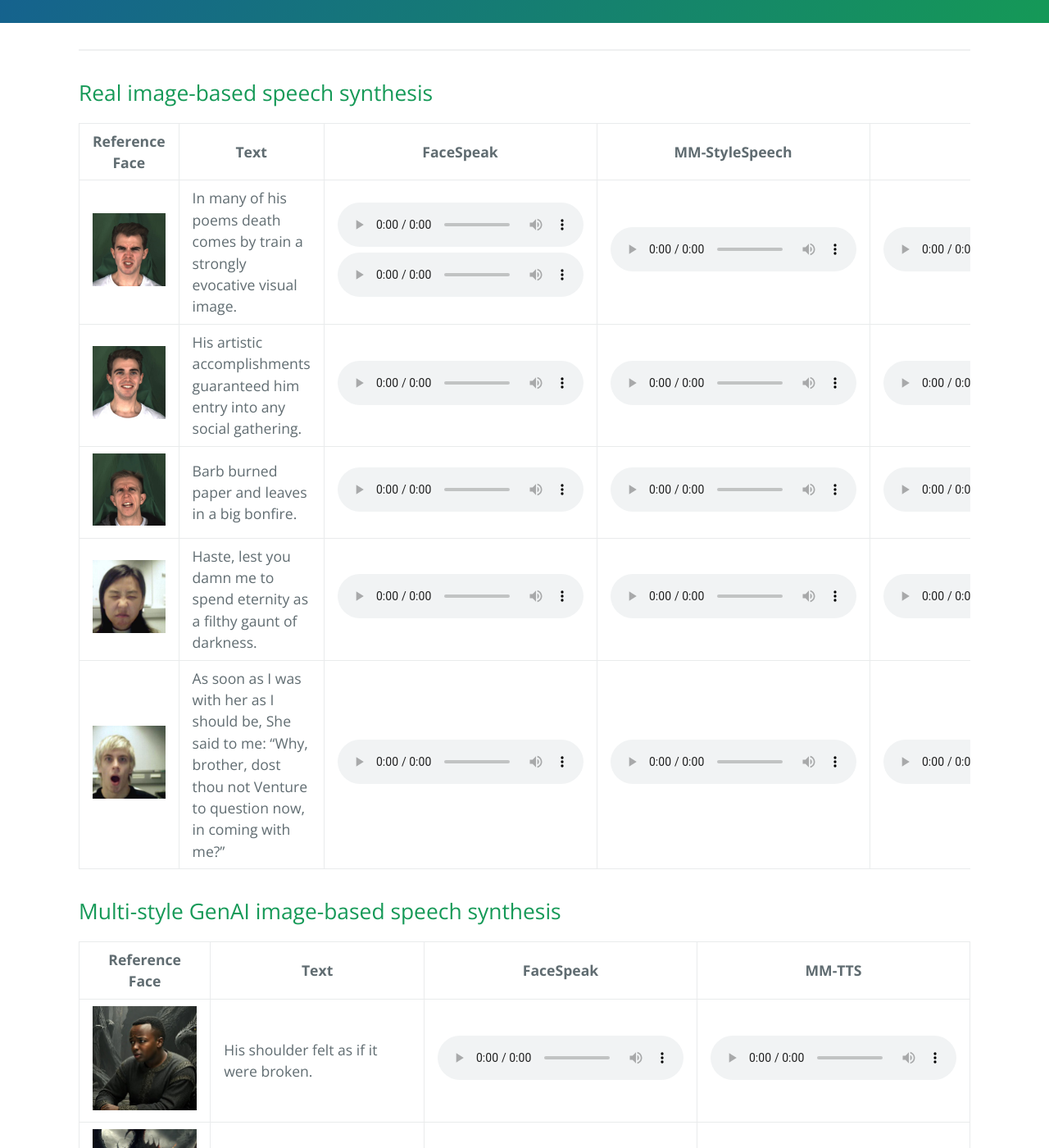
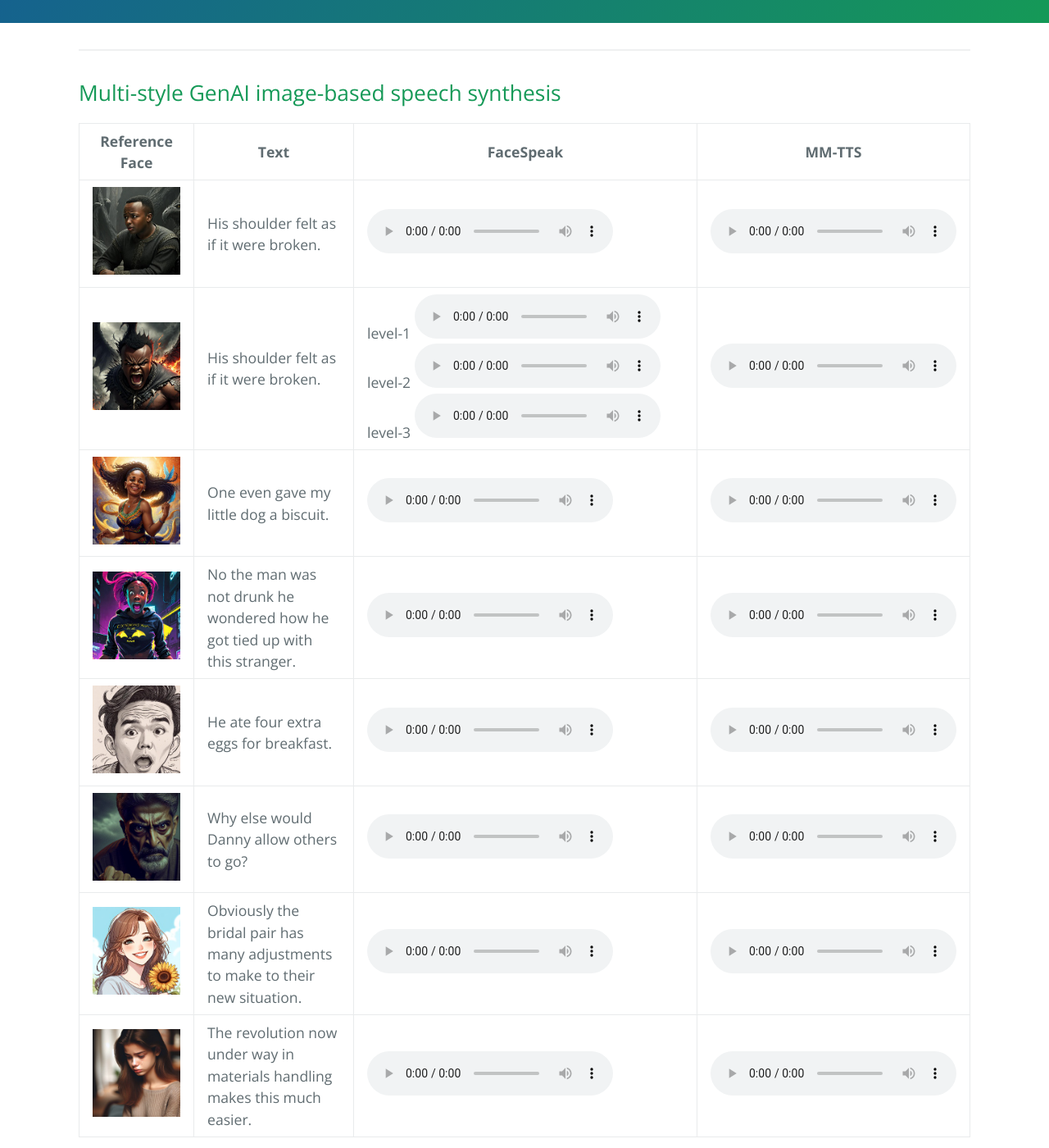
Before and after one commit to MayYard/facespeak, a Jekyll site: the page built from index.md, in a window 1280 px wide and 1400 px high, scrolled down 460 px. Shown: the whole window at 82% size. Built offline with Jekyll 4.4.1, drawn with Linux system fonts in a browser that asks for light colours; our own code applies the rules of GitHub Pages for plain Markdown files; the repository's description, which GitHub fills in, is left out; some of the changed text lies outside the part shown.

Commit message:
try 2 index.md to compile html.

```diff
--- a/index.md
+++ b/index.md
@@ -1,4 +1,16 @@
 ---
+## Multi-style GenAI image-based speech synthesis
+
+| <center> Reference Face </center> | <center> Text </center> | <center> FaceSpeak </center> |  <center> MM-TTS </center> |
+| -----------     |  -----------    | -----------    | -----------     |
+| ![](Resource/multi-style/sad1.jpg) | His shoulder felt as if it were broken.| <audio src="Resource/multi-style2/sad1.wav" controls preload></audio> |<audio src="Resource/multi-style/sad1.wav" controls preload></audio> |
+| ![](Resource/multi-style/angry1.jpg) | His shoulder felt as if it were broken. | level-1 <audio src="Resource/multi-style/angry1.wav" controls preload></audio> level-2 <audio src="Resource/multi-style/angry1.wav" controls preload></audio> level-3 <audio src="Resource/multi-style/angry1.wav" controls preload></audio> |  <audio src="Resource/multi-style/angry1.wav" controls preload></audio>  |
+| ![](Resource/multi-style/happy1.jpg) | One even gave my little dog a biscuit. |  <audio src="Resource/multi-style/happy1.wav" controls preload></audio>  |  <audio src="Resource/multi-style/happy1.wav" controls preload></audio>  |
+| ![](Resource/multi-style/fear1.jpg) | No the man was not drunk he wondered how he got tied up with this stranger. | <audio src="Resource/multi-style/fear1.wav" controls preload></audio>  | <audio src="Resource/multi-style/fear1.wav" controls preload></audio> |
+| ![](Resource/multi-style/surprise1.jpg) | He ate four extra eggs for breakfast. | <audio src="Resource/multi-style/surprise1.wav" controls preload></audio>  | <audio src="Resource/multi-style/surprise1.wav" controls preload></audio> |
+| ![](Resource/multi-style/angry2.jpg) | Why else would Danny allow others to go? | <audio src="Resource/multi-style/angry2.wav" controls preload></audio> | <audio src="Resource/multi-style/angry2.wav" controls preload></audio> |
+| ![](Resource/multi-style/happy3.jpg) | Obviously the bridal pair has many adjustments to make to their new situation.| <audio src="Resource/multi-style/angry2.wav" controls preload></audio>  |  <audio src="Resource/multi-style/happy3.wav" controls preload></audio>|
+| ![](Resource/multi-style/sad4.jpg) | The revolution now under way in materials handling makes this much easier. | <audio src="Resource/multi-style/angry2.wav" controls preload></audio> | <audio src="Resource/multi-style/sad4.wav" controls preload></audio> |
 
 ## Real image-based speech synthesis
 
@@ -9,16 +21,3 @@
 |  ![](Resource/mead/face_M007_disgusted_level_2_010.jpg) | Barb burned paper and leaves in a big bonfire. | <audio src="Resource/mead/facespeak/disgusted.wav" controls preload></audio> | <audio src="Resource/mead/mmss/face_M007_disgusted_level_2_010.wav" controls preload></audio>  | <audio src="Resource/mead/mmtts/face_M007_disgusted_level_2_010.wav" controls preload></audio> |
 |  ![](Resource/Oulu/P002_Disgust_1_1_011_1.jpeg)  | Haste, lest you damn me to spend eternity as a filthy gaunt of darkness. | <audio src="Resource/Oulu/facespeak/P002_Disgust_1_1_011_1.wav" controls preload></audio>  |  <audio src="Resource/Oulu/mmss/face_P002_Disgust_011_W.wav" controls preload></audio>  | <audio src="Resource/Oulu/mmtts/face_P002_Disgust_011_W.wav" controls preload></audio>  |
 |  ![](Resource/Oulu/P046_Surprise_1_1_013_0.jpeg)  | As soon as I was with her as I should be, She said to me: "Why, brother, dost thou not Venture to question now, in coming with me?"  | <audio src="Resource/Oulu/facespeak/P046_Surprise_1_1_013_0.wav" controls preload></audio> |  <audio src="Resource/Oulu/mmss/face_P046_Surprise_013_M.wav" controls preload></audio>  | <audio src="Resource/Oulu/mmtts/face_P046_Surprise_013_M.wav" controls preload></audio> |
-
-## Multi-style GenAI image-based speech synthesis
-
-| <center> Reference Face </center> | <center> Text </center> | <center> FaceSpeak </center> |  <center> MM-TTS </center> |
-| -----------     |  -----------    | -----------    | -----------     |
-| ![](Resource/multi-style/sad1.jpg) | His shoulder felt as if it were broken.| <audio src="Resource/multi-style/sad1.wav" controls preload></audio> |<audio src="Resource/multi-style/sad1.wav" controls preload></audio> |
-| ![](Resource/multi-style/angry1.jpg) | His shoulder felt as if it were broken. |  <audio src="Resource/multi-style/angry1.wav" controls preload></audio>  |  <audio src="Resource/multi-style/angry1.wav" controls preload></audio>  |
-| ![](Resource/multi-style/happy1.jpg) | One even gave my little dog a biscuit. |  <audio src="Resource/multi-style/happy1.wav" controls preload></audio>  |  <audio src="Resource/multi-style/happy1.wav" controls preload></audio>  |
-| ![](Resource/multi-style/fear1.jpg) | No the man was not drunk he wondered how he got tied up with this stranger. | <audio src="Resource/multi-style/fear1.wav" controls preload></audio>  | <audio src="Resource/multi-style/fear1.wav" controls preload></audio> |
-| ![](Resource/multi-style/surprise1.jpg) | He ate four extra eggs for breakfast. | <audio src="Resource/multi-style/surprise1.wav" controls preload></audio>  | <audio src="Resource/multi-style/surprise1.wav" controls preload></audio> |
-| ![](Resource/multi-style/angry2.jpg) | Why else would Danny allow others to go? | <audio src="Resource/multi-style/angry2.wav" controls preload></audio> | <audio src="Resource/multi-style/angry2.wav" controls preload></audio> |
-| ![](Resource/multi-style/happy3.jpg) | Obviously the bridal pair has many adjustments to make to their new situation.| <audio src="Resource/multi-style/angry2.wav" controls preload></audio>  |  <audio src="Resource/multi-style/happy3.wav" controls preload></audio>|
-| ![](Resource/multi-style/sad4.jpg) | The revolution now under way in materials handling makes this much easier. | <audio src="Resource/multi-style/angry2.wav" controls preload></audio> | <audio src="Resource/multi-style/sad4.wav" controls preload></audio> |
```
